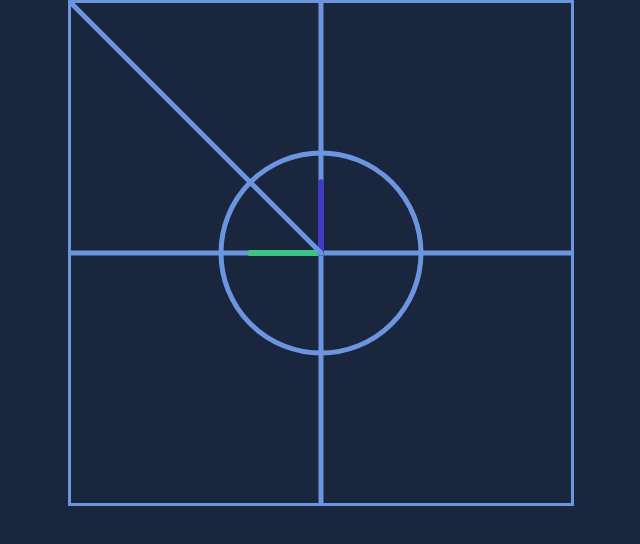
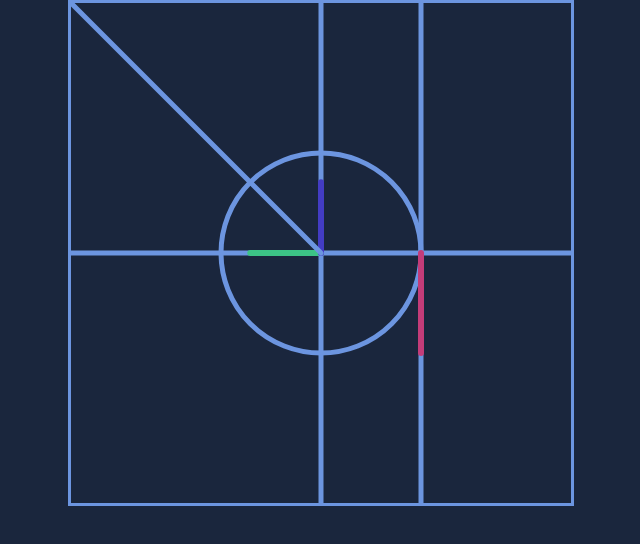
Before and after one commit to EmanuelLeco/trigonometry-cheatsheet, a Vue app: page / in a window 1280 px wide. Shown: the top 544 px of the page, without its empty margins (319-959 px from the left). Built offline with nearby package versions, Linux system fonts and the light colour scheme.

Commit message:
add reactive tangent line

```diff
--- a/src/components/UnitCircle.vue
+++ b/src/components/UnitCircle.vue
@@ -17,6 +17,11 @@
 		<!-- __ SIN __ -->
 		<line x1="250" y1="0" x2="250" y2="500" />
 		<line id="sin" x1="250" y1="250" x2="250" :y2="sinLength" />
+		<!-- --------- -->
+
+		<!-- __ TAN __ -->
+		<line x1="350" y1="0" x2="350" y2="500" />
+		<line id="tg" x1="350" y1="250" x2="350" :y2="tgLength" />
 		<!-- --------- -->
 
 		<!-- -- angle line -- -->
@@ -75,6 +80,9 @@
 			sinLength() {
 				return -100 * Math.sin(this.angle) + 250;
 			},
+			tgLength() {
+				return -100 * Math.tan(this.angle) + 250;
+			},
 		},
 		methods: {
 			getPosition(e) {
```
